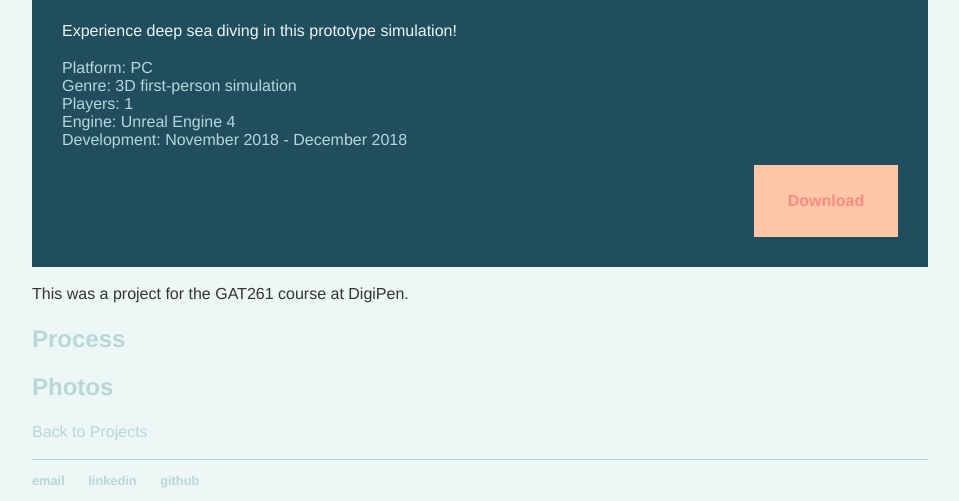
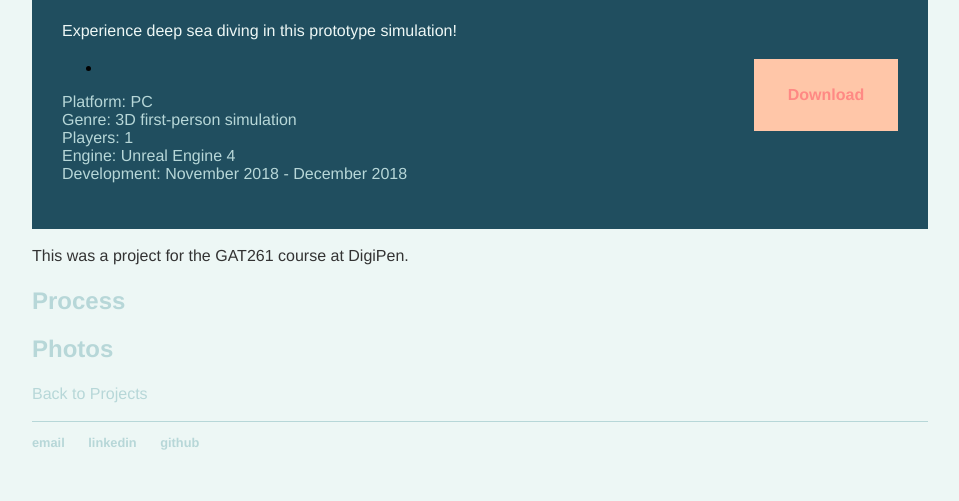
Before and after one commit to digigrant/digigrant.github.io, a Jekyll site: the page built from projects/diving-game.html, in a window 1280 px wide. Shown: the part 925-1426 px from the top of the page, without its empty margins (160-1119 px from the left). Built offline with Jekyll 4.4.1, drawn with Linux system fonts in a browser that asks for light colours; after the commit the page ends 1388 px from its top, so only the background shows below that.

Commit message:
Added downloads, builds buttons from data files

```diff
--- a/_layouts/projects.html
+++ b/_layouts/projects.html
@@ -6,6 +6,17 @@
   <div class="project-container">
     <iframe class="video" src={{ "https://www.youtube.com/embed/" | append: page.video-id }} frameborder="0"></iframe>
     <p>{{ page.description }}</p>
+
+    <a href="{{ page.download }}"><div class="buttonDownload">Download</div></a>
+
+    <ul class="downloads">
+    {% for item in site.data.downloads.{{ page.name | remove: ".html" }} %}
+      <li><a href="{{ item.download-link }}">
+        <div class="buttonDownload">{{ item.desc }}</div>
+      </a></li>
+    {% endfor %}
+    </ul>
+
     <ul class="specs">
       <li>Platform: {{ page.platform }}</li>
       <li>Genre: {{ page.genre }}</li>
@@ -13,7 +24,6 @@
       <li>Engine: {{ page.engine }}</li>
       <li>Development: {{ page.start }} - {{ page.end }}</li>
     </ul>
-    <a href="{{ page.download }}"><div class="buttonDownload">Download</div></a>
   </div>
 </div>
 
```
